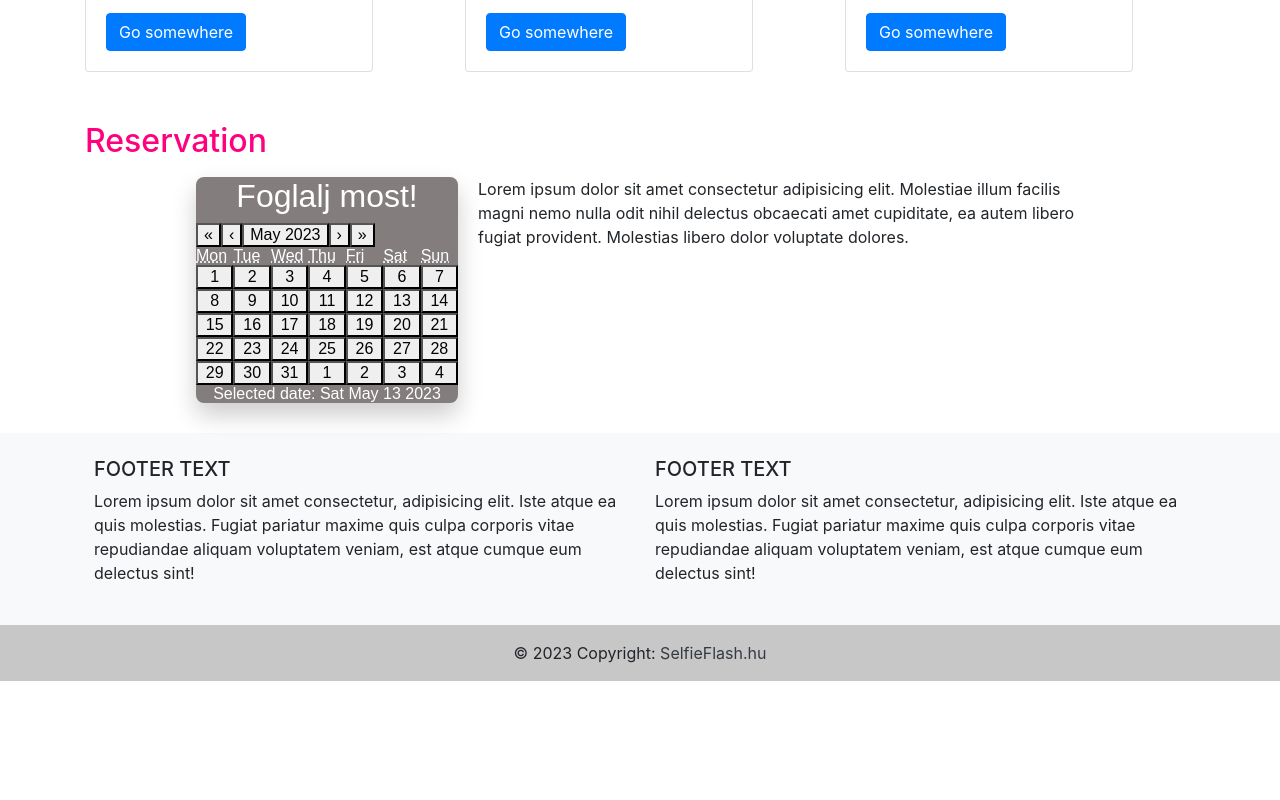
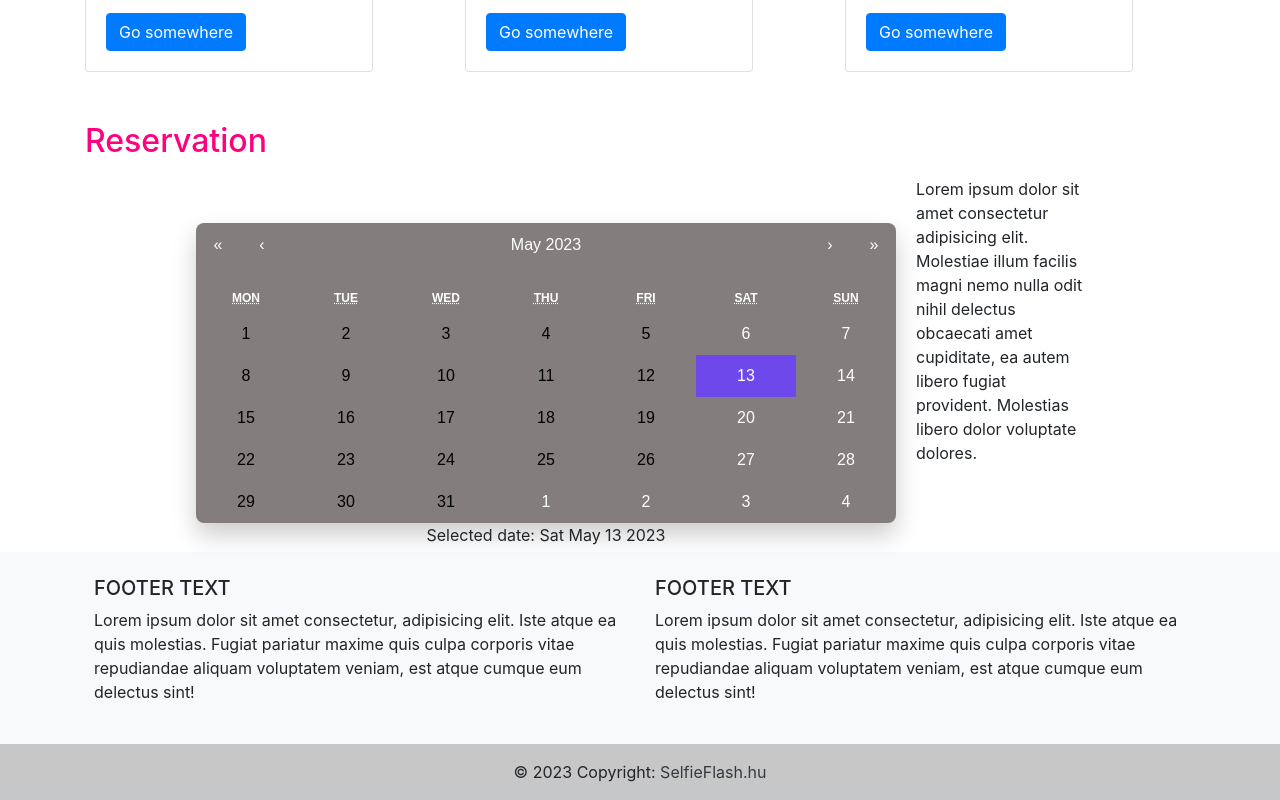
Before and after one commit to Viserya11/selfieflash, a React (Create React App) app: page / in a window 1280 px wide. Shown: the part 1243-2043 px from the top of the page. Before the commit the page ends 1924 px from the top, so only its background shows below. Built offline with nearby package versions, Linux system fonts and the light colour scheme.

Commit message:
Update style.css

```diff
--- a/src/style.css
+++ b/src/style.css
@@ -64,7 +64,50 @@
   padding-top: 4rem;
 }
 
-.calendar {
+.selected-date {
+  margin: 0 auto;
+}
+
+.times button {
+  display: block;
+  background-color: #6f48eb;
+  color: white;
+  margin-top: 5px;
+}
+
+
+.App-logo {
+  height: 40vmin;
+  pointer-events: none;
+}
+
+@media (prefers-reduced-motion: no-preference) {
+  .App-logo {
+    animation: App-logo-spin infinite 20s linear;
+  }
+}
+
+.App-header {
+  background-color: #282c34;
+  min-height: 100vh;
+  display: flex;
+  flex-direction: column;
+  align-items: center;
+  justify-content: center;
+  font-size: calc(10px + 2vmin);
+  color: white;
+}
+
+.App-link {
+  color: #61dafb;
+}
+
+
+
+/* react calendar */
+
+
+.react-calendar {
   width: 700px;
   max-width: 100%;
   background-color: rgb(131, 125, 125);
@@ -73,7 +116,128 @@
   box-shadow: 0 12px 24px rgba(0, 0, 0, 0.2);
   font-family: Arial, Helvetica, sans-serif;
   line-height: 1.125em;
+ }
+
+ .react-calendar__navigation button {
+  color: white;
+  min-width: 44px;
+  background:none;
+  font-size: 16px;
+  margin-top: 8px;
+ }
+
+.react-calendar--doubleView {
+  width: 700px;
 }
+.react-calendar--doubleView .react-calendar__viewContainer {
+  display: flex;
+  margin: -0.5em;
+}
+.react-calendar--doubleView .react-calendar__viewContainer > * {
+  width: 50%;
+  margin: 0.5em;
+}
+.react-calendar,
+.react-calendar *,
+.react-calendar *:before,
+.react-calendar *:after {
+  -moz-box-sizing: border-box;
+  -webkit-box-sizing: border-box;
+  box-sizing: border-box;
+}
+.react-calendar button {
+  margin: 0;
+  border: 0;
+  outline: none;
+}
+.react-calendar button:enabled:hover {
+  cursor: pointer;
+}
+.react-calendar__navigation {
+  display: flex;
+  height: 44px;
+  margin-bottom: 1em;
+}
+.react-calendar__navigation button {
+  min-width: 44px;
+  /* background: none; */
+}
+.react-calendar__navigation button:enabled:hover,
+.react-calendar__navigation button:enabled:focus {
+  background-color: #e6e6e6;
+}
+.react-calendar__navigation button[disabled] {
+  background-color: #f0f0f0;
+}
+.react-calendar__month-view__weekdays {
+  text-align: center;
+  text-transform: uppercase;
+  font-weight: bold;
+  font-size: 0.75em;
+}
+.react-calendar__month-view__weekdays__weekday {
+  padding: 0.5em;
+}
+.react-calendar__month-view__weekNumbers .react-calendar__tile {
+  display: flex;
+  align-items: center;
+  justify-content: center;
+  font-size: 0.75em;
+  font-weight: bold;
+  padding: calc(0.75em / 0.75) calc(0.5em / 0.75);
+}
+.react-calendar__month-view__days__day--weekend {
+  /* color: #d10000; */
+  color: white;
+}
+.react-calendar__month-view__days__day--neighboringMonth {
+  color: white;
+}
+.react-calendar__year-view .react-calendar__tile,
+.react-calendar__decade-view .react-calendar__tile,
+.react-calendar__century-view .react-calendar__tile {
+  padding: 2em 0.5em;
+}
+.react-calendar__tile {
+  max-width: 100%;
+  text-align: center;
+  padding: 0.75em 0.5em;
+  background: none;
+}
+.react-calendar__tile:disabled {
+  background-color: #f0f0f0;
+}
+.react-calendar__tile:enabled:hover,
+.react-calendar__tile:enabled:focus {
+  background-color: #e6e6e6;
+}
+.react-calendar__tile--now {
+  /* background: #ffff76; */
+  background-color: #6f48eb;
+}
+.react-calendar__tile--now:enabled:hover,
+.react-calendar__tile--now:enabled:focus {
+  background: #ffffa9;
+}
+.react-calendar__tile--hasActive {
+  background: #76baff;
+}
+.react-calendar__tile--hasActive:enabled:hover,
+.react-calendar__tile--hasActive:enabled:focus {
+  background: #a9d4ff;
+}
+.react-calendar__tile--active {
+  background: #6f48eb;
+  color: white;
+}
+.react-calendar__tile--active:enabled:hover,
+.react-calendar__tile--active:enabled:focus {
+  background: #1087ff;
+}
+.react-calendar--selectRange .react-calendar__tile--hover {
+  background-color: #e6e6e6;
+}
+
 
 .flexreserv {
   max-width: 80%;
```
